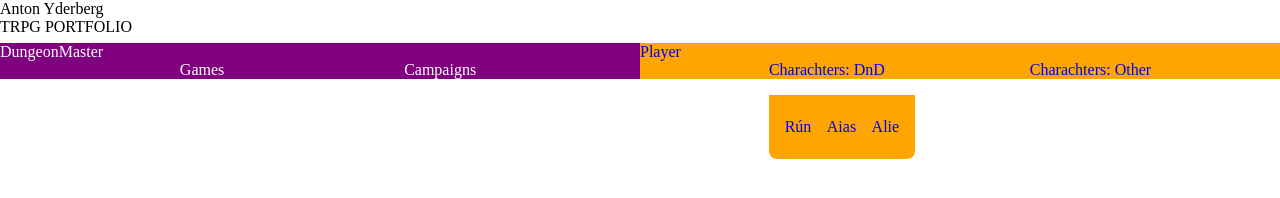
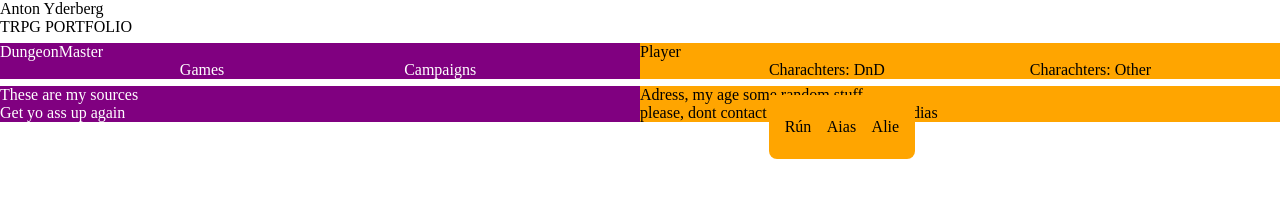
Before and after one commit to antyde/AntonYderberg-DnDPortfolio, a plain HTML site: page index.html in a window 1280 px wide. Both pictures are taken after a click on the link "Charachters: DnD". Drawn offline with Linux system fonts and the light colour scheme.

Commit message:
Skapade generl kod för de två sidorna och länkar

```diff
--- a/CSS/Styling.css
+++ b/CSS/Styling.css
@@ -13,9 +13,6 @@ ul {
   padding: 0;
 }
 
-a {
-  text-decoration: none;
-}
 
 nav {
   height: 50px;
@@ -68,3 +65,26 @@ ul {
   color: black;
   width: 100%;
 }
+
+.dm-side {
+  background-color: purple;
+  color: white;
+  width: 50%;
+}
+
+.player-side {
+  background-color: orange;
+  color: black;
+  width: 50%;
+  float: right;
+}
+
+.right-side-link  {
+  text-decoration: none;
+  color: black;
+}
+
+.left-side-link{
+  text-decoration: none;
+  color: white;
+}
--- a/index.html
+++ b/index.html
@@ -29,22 +29,22 @@
 
             <!-- things that have to do with me playing (charachters and experience) Should be orange with white text-->
             <li id="playernav">
-                <a href="#">Player</a>
+                <a a class="right-side-link" href="#">Player</a>
                 <ul>
                     <li class="has-dropdown">
-                        <a href="#">Charachters: DnD</a>
+                        <a a class="right-side-link" href="#">Charachters: DnD</a>
                         <ul class="dropdown">
-                            <li><a href="#">Rún</a></li>
-                            <li><a href="#">Aias</a></li>
-                            <li><a href="#">Alie</a></li>
+                            <li><a class="right-side-link" href="#">Rún</a></li>
+                            <li><a class="right-side-link" href="#">Aias</a></li>
+                            <li><a class="right-side-link" href="#">Alie</a></li>
                         </ul>
                     </li>
 
                     <li class="has-dropdown  nav-item">
-                        <a href="#">Charachters: Other</a>
+                        <a a class="right-side-link" href="#">Charachters: Other</a>
                         <ul class="dropdown">
-                            <li><a href="#">Sean</a></li>
-                            <li><a href="#">"Bob"</a></li>
+                            <li><a class="right-side-link" href="#">Sean</a></li>
+                            <li><a class="right-side-link" href="#">"Bob"</a></li>
                         </ul>
                     </li>
                 </ul>
@@ -52,6 +52,23 @@
         </ul>
     </nav>
 
+    <footer>
+        <div class="player-side">
+            <div id="basic-info">Adress, my age some random stuff</div>
+            <div id="contact-me">please, dont contact me on these social medias</div>
+
+        </div>
+        <div class="dm-side">
+            <div id="sources">These are my sources</div>
+            <a class="left-side-link" href="#">Get yo ass up again</a>
+
+        </div>
+
+
+
+
+
+    </footer>
 
 </body>
 
```
